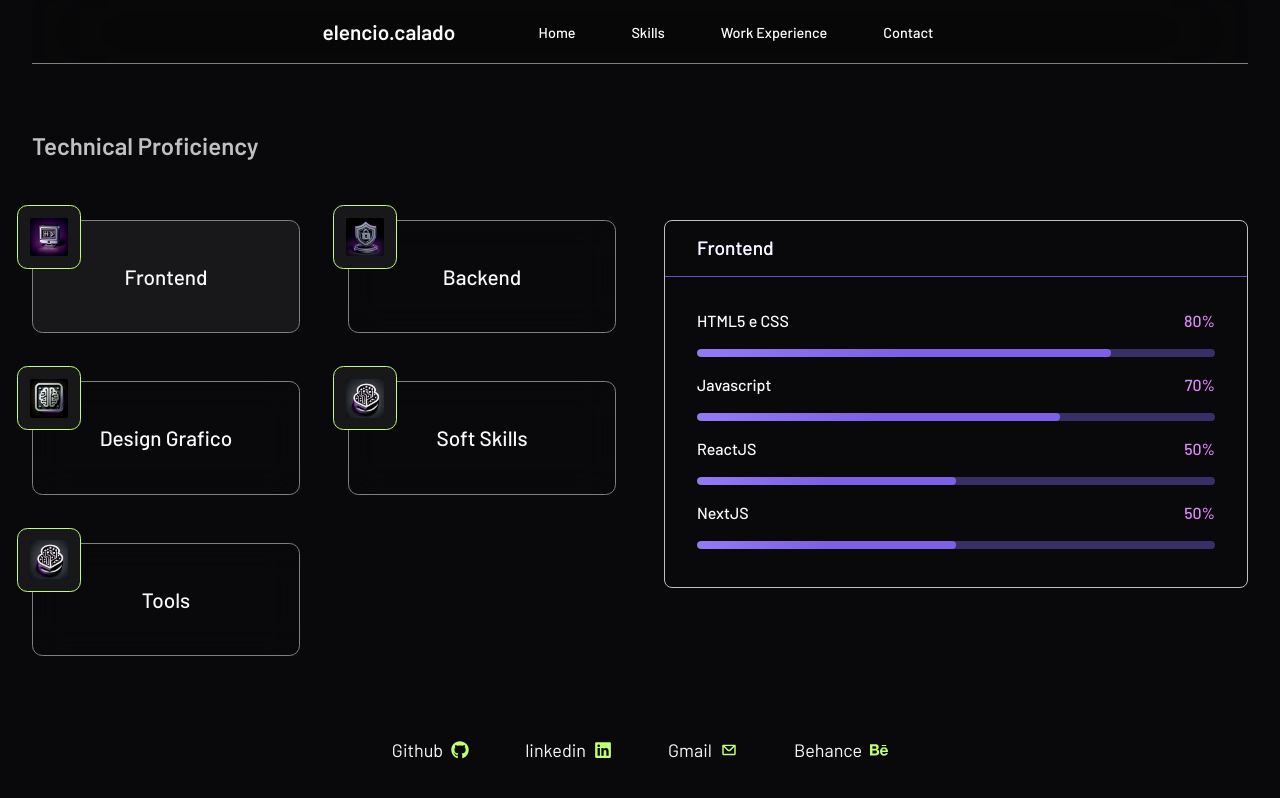
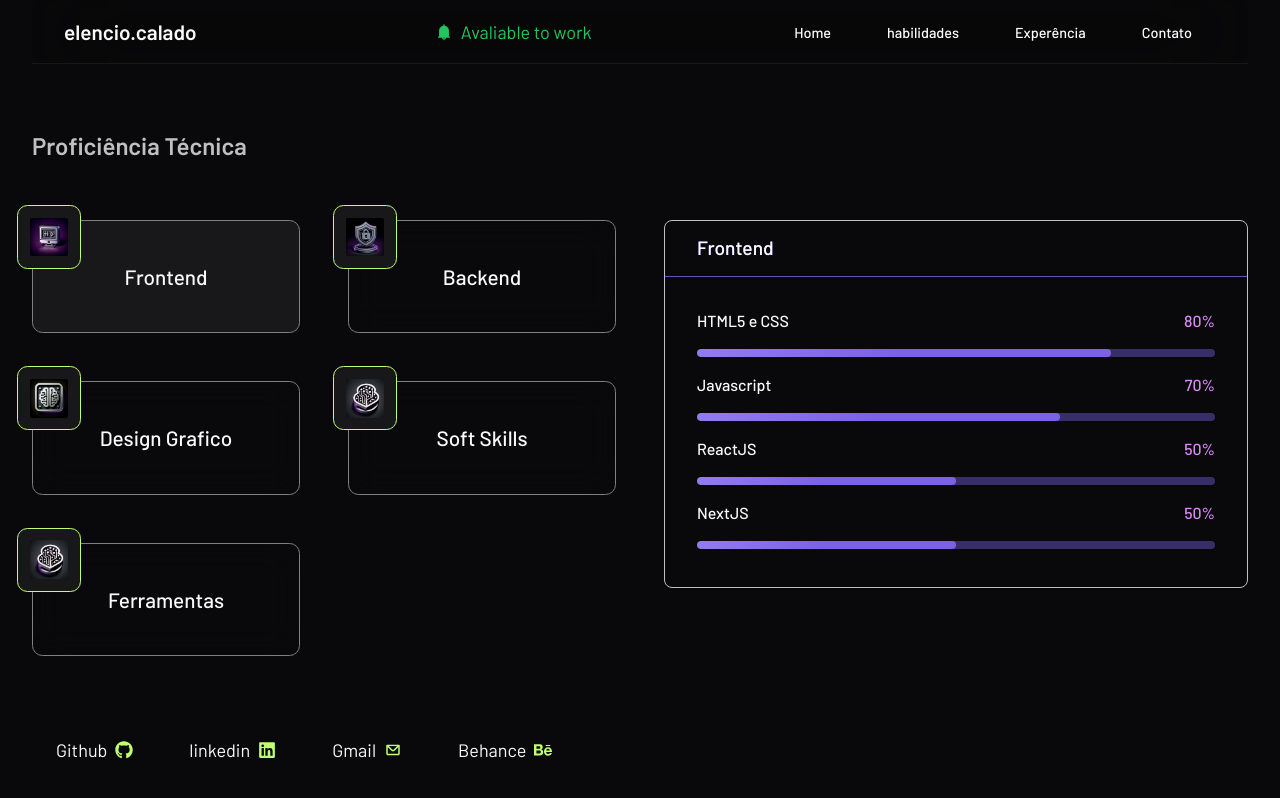
Before and after one commit to Elencio/Portfolio, a React (Vite) app: page /skills in a window 1280 px wide. Built offline with nearby package versions, Linux system fonts and the light colour scheme.

Commit message:
adicionando novas funcionalidades

```diff
--- a/index.html
+++ b/index.html
@@ -2,14 +2,13 @@
 <html lang="en">
   <head>
     <meta charset="UTF-8" />
-    <link rel="icon" type="image/svg+xml" href="/vite.svg" />
     <link rel="preconnect" href="https://fonts.gstatic.com" crossorigin/>
     <meta name="viewport" content="width=device-width, initial-scale=1.0" />
     <link rel="preconnect" href="https://fonts.googleapis.com">
     <link href="https://fonts.googleapis.com/css2?family=Barlow:wght@400;500;600;700&display=swap" rel="stylesheet" />
     <link rel="stylesheet" type="text/css" charset="UTF-8" href="https://cdnjs.cloudflare.com/ajax/libs/slick-carousel/1.6.0/slick.min.css" />
     <link rel="stylesheet" type="text/css" href="https://cdnjs.cloudflare.com/ajax/libs/slick-carousel/1.6.0/slick-theme.min.css" />
-    <title>Vite + React + TS</title>
+    <title>elencio.calado</title>
   </head>
   <body>
     <div id="root"></div>
--- a/src/components/Hero/hero.css
+++ b/src/components/Hero/hero.css
@@ -1,6 +1,7 @@
 .hero-container {
     display: flex;
     align-items: center;
+    justify-content: space-between;
     position: relative;
 }
 
@@ -42,6 +43,7 @@
     font-size: 1rem;
     font-weight: 400;
     line-height: 2rem;
+    color: #C0C0C0;
 }
 
 .hero-img {
@@ -49,6 +51,7 @@
     display: flex;
     font-display: column;
     align-items: center;
+    justify-content: center;
     gap: 2rem;
     margin-top: 5rem;
 }
--- a/src/components/Hero/index.tsx
+++ b/src/components/Hero/index.tsx
@@ -7,18 +7,15 @@ export default function Hero() {
             <div className="hero-content">
                 <h2>Building <span className="text-[#c1ff72]">Digital Experiences</span> That Inspire</h2>
                 <p>
-                    Passionate Frontend Developer | Transforming Ideas into Seamless and Visuality Stunnig Web Solutions
+                    Passionate Frontend Developer and Design | Transforming Ideas into Seamless and Visuality Stunnig Web Solutions
                 </p>
             </div>
             <div className="hero-img">
                 <div>
-                    <div className="tech-icon">
-                        <span>React</span>
-                    </div>
-                    <img src={Logo} alt="" />
+                    <img src={Logo} alt="" className="rounded" />
                 </div>
 
-                <div>
+                {/* <div>
                     <div className="tech-icon">
                         <span>Typescript</span>
                     </div>
@@ -28,7 +25,7 @@ export default function Hero() {
                     <div className="tech-icon">
                         <span>HTML</span>
                     </div>
-                </div>
+                </div> */}
             </div>
         </section>
     )
--- a/src/components/Navbar/index.tsx
+++ b/src/components/Navbar/index.tsx
@@ -3,6 +3,7 @@ import { Link } from "react-router-dom"
 import "./navbar.css"
 import MobileNavbar from "../MobileNavbar";
 import { FaTimes, FaBars } from "react-icons/fa"
+import { AiFillBell } from "react-icons/ai";
 
 export default function Navbar() {
     const [openMenu, setOpenMenu] = useState(false)
@@ -18,19 +19,20 @@ export default function Navbar() {
                 <div className="nav-wrapper">
                     <div className="nav-content">
                         <span className="logo">elencio.calado</span>
+                        <span className=" text-green-500 flex items-center gap-2 sm:text-lg"><AiFillBell />Avaliable to work</span>
 
                         <ul>
                             <li>
                                 <Link to="/" className="menu-item">Home</Link>
                             </li>
                             <li>
-                                <Link to="/skills" className="menu-item">Skills</Link>
+                                <Link to="/skills" className="menu-item">habilidades</Link>
                             </li>
                             <li>
-                                <Link to="/work-experience" className="menu-item">Work Experience</Link>
+                                <Link to="/work-experience" className="menu-item">Experência</Link>
                             </li>
                             <li>
-                                <Link to="/contact-me" className="menu-item">Contact</Link>
+                                <Link to="/contact-me" className="menu-item">Contato</Link>
                             </li>
                         </ul>
 
--- a/src/components/Navbar/navbar.css
+++ b/src/components/Navbar/navbar.css
@@ -6,7 +6,7 @@
     z-index: 30;
     backdrop-filter: blur(50px);
     transition: all 0.3s ease;
-    border-bottom: 1px solid gray;
+    border-bottom: 0.5px solid #18181b;
 }
 
 
@@ -14,7 +14,7 @@
     max-width: 1300px;
     display: flex;
     align-items: center;
-    justify-content: center;
+    justify-content: space-between;
     padding: 1rem 0;
     margin: 0 auto;
 }
--- a/src/components/Skills/index.tsx
+++ b/src/components/Skills/index.tsx
@@ -23,7 +23,7 @@ export default function Skills() {
 
     return (
         <section className="skills-container">
-            <h5>Technical Proficiency</h5>
+            <h5>Proficiência Técnica</h5>
             <div className="skills-content">
                 <div className="skills">
                     {SKILLS.map((item: SkillsData) => (
--- a/src/utils/data.tsx
+++ b/src/utils/data.tsx
@@ -85,7 +85,7 @@ export const SKILLS = [
         ]
     },
     {
-        title: "Tools",
+        title: "Ferramentas",
         icon: imagem4,
         skills: [
             {
@@ -111,9 +111,9 @@ export const SKILLS = [
 export const WORK_EXPERIENCE = [
 
     {
-        titulo: "Desenvolvedor Frontend Sênior",
-        empresa: "Tech Solutions Inc.",
-        duracao: "Jan 2020 - Presente",
+        titulo: "Desenvolvedor Frontend",
+        empresa: "UNILAB.",
+        duracao: "Agosto 2022 - Setembro 2023",
         atividades: [
             "Desenvolvimento e manutenção de interfaces de usuário responsivas.",
             "Colaboração com equipes de design para implementar designs de usuário.",
```
